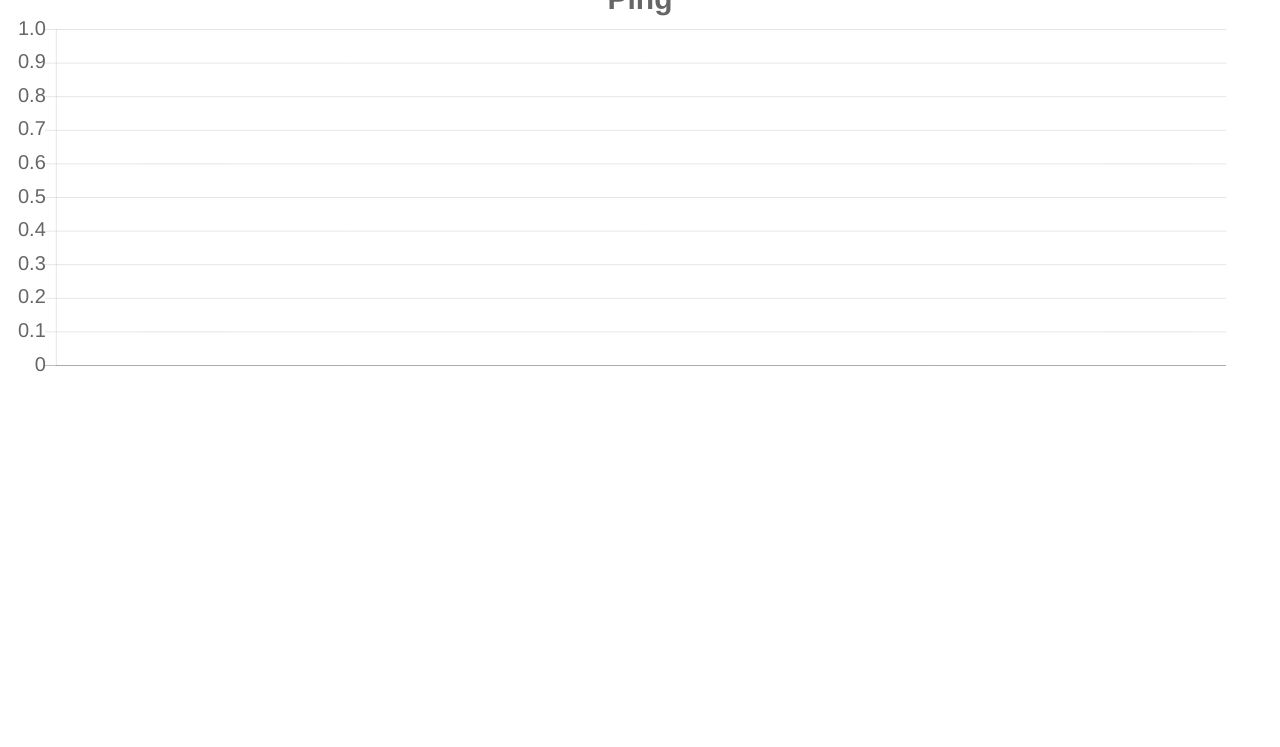
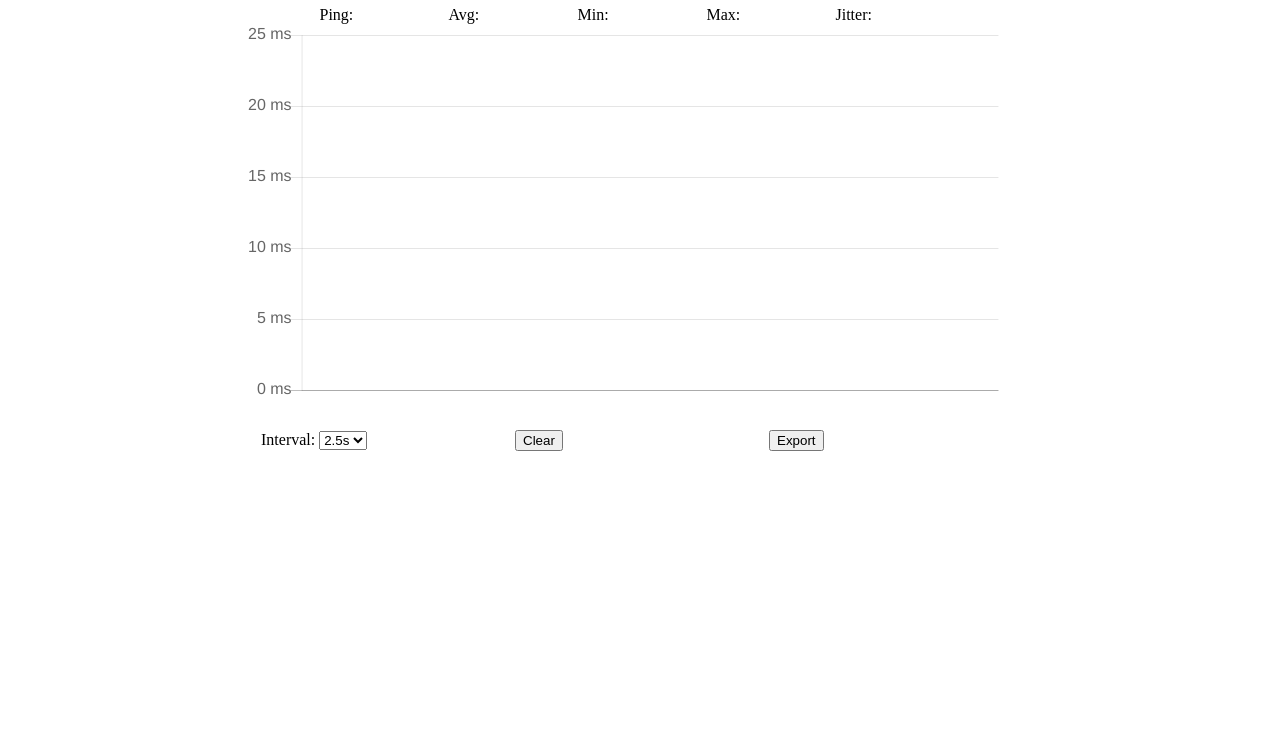
Before and after one commit to MClarkDev/ping-graph.com, a plain HTML site: page resources/index.html in a window 1280 px wide. Shown: the part 53-800 px from the top of the page. Drawn offline with Linux system fonts and the light colour scheme.

Commit message:
Adding and moving components on the UI.

```diff
--- a/resources/index.html
+++ b/resources/index.html
@@ -1,21 +1,86 @@
 <html>
 <head>
+<title>Ping Graph</title>
+
+<meta name="viewport" content="width=device-width, initial-scale=1.0">
+
+<meta charset="UTF-8">
 <meta content="text/html;charset=utf-8" http-equiv="Content-Type">
+
+<meta name="keywords" content="ping, graph, ping test">
+<meta name="description"
+	content="Ping stability testing in your web browser.">
+<meta name="author" content="MClarkDev.com">
+
+<link rel="icon" type="image/png" href="/favicon.png" />
+
 <script src="/res/Chart.bundle.min.js"></script>
 <script src="/res/utils.js"></script>
-<script src="/res/main.js"></script>
-<script src="/res/charting.js"></script>
+<script src="/res/ping-graph.js"></script>
+
+<link rel="stylesheet" type="text/css" href="/res/index.css" />
 </head>
-<body onload="initCharting();">
+<body onload="init();">
 
-	<!-- Ping -->
-	<div id="ping">
-		Time:&nbsp; <span id="wsping"></span>
-	</div>
+	<div id="wrapper">
 
-	<!--  Graph -->
-	<div id="graph">
-		<canvas id="chart-realtime" width="1024" height="350"></canvas>
+		<!--  Header -->
+		<div id="header">
+			<span id="title">Ping Graph</span>
+		</div>
+
+		<!--  About -->
+		<div id="about">Some awesome and useful information.</div>
+
+		<!-- Details Bar -->
+		<div id="details">
+
+			<table class="details">
+				<tr>
+					<td>Ping:&nbsp;<span id="wsping"></span></td>
+
+					<td>Avg:&nbsp;<span id="wsavg"></span></td>
+
+					<td>Min:&nbsp;<span id="wsmin"></span></td>
+
+					<td>Max:&nbsp;<span id="wsmax"></span></td>
+
+					<td>Jitter:&nbsp;<span id="wsjitt"></span></td>
+				</tr>
+			</table>
+		</div>
+
+		<!--  Graph -->
+		<div id="graph">
+			<canvas id="chart-realtime"></canvas>
+		</div>
+
+		<!-- Options -->
+		<div id="options">
+
+			<table class="options">
+				<tr>
+					<td><label for="interval">Interval:</label> <select
+						id="interval" onchange="updateInterval();">
+							<option value="1000">1s</option>
+							<option value="2500" selected>2.5s</option>
+							<option value="5000">5s</option>
+							<option value="10000">10s</option>
+							<option value="15000">15s</option>
+							<option value="30000">30s</option>
+							<option value="60000">60s</option>
+					</select></td>
+
+					<td>
+						<button onclick="clearData();">Clear</button>
+					</td>
+
+					<td>
+						<button onclick="exportData();">Export</button>
+					</td>
+				</tr>
+			</table>
+		</div>
 	</div>
 </body>
 </html>
--- a/resources/res/charting.js
+++ /dev/null
@@ -1,71 +0,0 @@
-//
-// WS Ping Charting
-//
-
-var ws;
-var reconnect = true;
-var t0 = 0;
-
-document.wsping = {
-	times : [],
-	data : []
-};
-
-connect();
-setInterval(ping, 2500);
-
-function connect() {
-	var host = window.location.host;
-	var uri = "ws://" + host + "/ping/";
-	ws = new WebSocket(uri);
-}
-
-ws.onopen = function() {
-};
-
-ws.onmessage = function(data) {
-	pong();
-};
-
-ws.onclose = function() {
-	if (reconnect) {
-		connect();
-	}
-};
-
-ws.onerror = function(err) {
-	console.log("Error: " + err);
-};
-
-function ping() {
-	t0 = Date.now();
-	ws.send("ping");
-}
-
-function pong() {
-
-	var t1 = Date.now();
-	var ping = (t1 - t0);
-
-	document.getElementById("wsping").innerHTML = ("" + ping + "ms");
-
-	document.wsping.times.push(t1);
-	document.wsping.data.push(ping);
-	updateGraph();
-}
-
-function updateGraph() {
-
-	var times = document.wsping.times;
-	var data = document.wsping.data;
-
-	var labels = [];
-	for (x = 0; x < times.length; x++) {
-
-		labels.push(getTimeStamp(times[x]));
-	}
-
-	document.chart.data.labels = labels;
-	document.chart.data.datasets[0].data = data;
-	document.chart.update();
-}
--- /dev/null
+++ b/resources/res/index.css
@@ -0,0 +1,45 @@
+#wrapper {
+	width: 100%;
+	height: 100%;
+	top: 0px;
+	left: 0px;
+	right: 0px;
+	bottom: 0px;
+	min-width: 300px;
+}
+
+#header {
+	width: auto;
+	margin-left: auto;
+	margin-right: auto;
+	font-size: 26px;
+}
+
+#about {
+
+}
+
+#graph {
+	margin-left: auto;
+	margin-right: auto;
+	min-width: 300px;
+	max-width: 800px;
+	max-height: 500px;
+}
+
+#details {
+
+}
+
+table {
+	margin-left: auto;
+	margin-right: auto;
+}
+
+.details td {
+	width: 125px;
+}
+
+.options td {
+	width: 250px;
+}
--- a/resources/res/main.js
+++ /dev/null
@@ -1,62 +0,0 @@
-//
-// Initialize Charting
-//
-
-function initCharting() {
-
-	var ctx = document.getElementById("chart-realtime").getContext('2d');
-
-	var chartConfig = {
-		datasets : [ {
-			fill : true,
-			lineTension : 0.1,
-			backgroundColor : "rgba(75,192,192,0.4)",
-			borderColor : "rgba(75,192,192,1)",
-			borderCapStyle : 'butt',
-			borderDashOffset : 0.0,
-			borderJoinStyle : 'miter',
-			pointBorderColor : "rgba(75,192,192,1)",
-			pointBackgroundColor : "#fff",
-			pointBorderWidth : 1,
-			pointRadius : 1,
-			pointHitRadius : 10,
-			spanGaps : false,
-		} ]
-	};
-
-	options = {
-		responsive : true,
-		maintainAspectRatio : true,
-		scales : {
-			yAxes : [ {
-				ticks : {
-					beginAtZero : true,
-					fontSize : 20
-				}
-			} ],
-			xAxes : [ {
-				ticks : {
-					fontSize : 20
-				}
-			} ]
-		},
-		title : {
-			display : true,
-			text : 'Ping',
-			fontSize : 30
-		},
-		legend : {
-			display : false
-		},
-		tooltips : {
-			titleFontSize : 25,
-			bodyFontSize : 20
-		}
-	};
-
-	document.chart = new Chart(ctx, {
-		type : "line",
-		data : chartConfig,
-		options : options
-	});
-}
--- /dev/null
+++ b/resources/res/ping-graph.js
@@ -0,0 +1,220 @@
+//
+// Initialize Charting
+//
+
+function initCharting() {
+
+	var ctx = document.getElementById("chart-realtime").getContext('2d');
+
+	var chartConfig = {
+		datasets : [ {
+			fill : true,
+			lineTension : 0.1,
+			backgroundColor : "rgba(75,192,192,0.4)",
+			borderColor : "rgba(75,192,192,1)",
+			borderCapStyle : 'butt',
+			borderDashOffset : 0.0,
+			borderJoinStyle : 'miter',
+			pointBorderColor : "rgba(75,192,192,1)",
+			pointBackgroundColor : "#fff",
+			pointBorderWidth : 1,
+			pointRadius : 1,
+			pointHitRadius : 10,
+			spanGaps : false,
+		} ]
+	};
+
+	options = {
+		responsive : true,
+		maintainAspectRatio : true,
+		scales : {
+			yAxes : [ {
+				ticks : {
+					beginAtZero : true,
+					suggestedMax : 25,
+					autoSkip : true,
+					maxTicksLimit : 20,
+					fontSize : 16,
+					callback : function(label, index, labels) {
+						return label + ' ms';
+					}
+				}
+			} ],
+			xAxes : [ {
+				ticks : {
+					autoSkip : true,
+					maxTicksLimit : 20,
+					fontSize : 18
+				}
+			} ]
+		},
+		title : {
+			display : false,
+		},
+		legend : {
+			display : false
+		},
+		tooltips : {
+			titleFontSize : 25,
+			bodyFontSize : 20
+		}
+	};
+
+	document.chart = new Chart(ctx, {
+		type : "line",
+		data : chartConfig,
+		options : options
+	});
+}
+
+//
+// WS Ping Charting
+//
+
+var ws;
+var reconnect = true;
+var t0 = 0;
+var pingTask;
+var samples = 10;
+
+document.wsping = {
+	time : [],
+	data : []
+};
+
+document.wstime = {
+	now : 0,
+	min : 1000,
+	max : 0,
+	avg : 0,
+	lst : []
+};
+
+connect();
+
+function init() {
+
+	initCharting();
+	updateInterval();
+}
+
+function updateInterval() {
+
+	var interval = document.getElementById("interval").value;
+
+	clearInterval(pingTask);
+
+	pingTask = setInterval(ping, interval);
+}
+
+function connect() {
+	var host = window.location.host;
+	var uri = "ws://" + host + "/ping/";
+	ws = new WebSocket(uri);
+}
+
+ws.onmessage = function(data) {
+	pong();
+};
+
+ws.onclose = function() {
+	if (reconnect) {
+		connect();
+	}
+};
+
+ws.onerror = function(err) {
+	console.log("Error: " + err);
+};
+
+function ping() {
+	ws.send("ping");
+	t0 = Date.now();
+}
+
+function pong() {
+
+	var t1 = Date.now();
+	var ping = (t1 - t0);
+
+	document.wstime.now = ping;
+
+	// update minimum
+	if (ping < document.wstime.min) {
+		document.wstime.min = ping;
+	}
+
+	// update maximum
+	if (ping > document.wstime.max) {
+		document.wstime.max = ping;
+	}
+
+	// keep last 10 in a buffer
+	document.wstime.lst.push(ping);
+	if (document.wstime.lst.length > 10) {
+		document.wstime.lst.pop();
+	}
+
+	// calculate the average
+	var avg = 0;
+	for (var x = 0; x < samples; x++) {
+		avg += document.wstime.lst[x];
+	}
+	document.wstime.avg = (avg / samples);
+
+	// push to data array
+	document.wsping.time.push(t1);
+	document.wsping.data.push(ping);
+
+	// update ui elements
+	updateUI();
+	updateGraph();
+}
+
+function updateUI() {
+
+	document.getElementById("wsping").innerHTML = document.wstime.now;
+	document.getElementById("wsavg").innerHTML = document.wstime.avg;
+
+	document.getElementById("wsmin").innerHTML = document.wstime.min;
+	document.getElementById("wsmax").innerHTML = document.wstime.max;
+
+	// document.getElementById("wsjitt").innerHTML = document.wstime.now;
+}
+
+function updateGraph() {
+
+	var time = document.wsping.time;
+	var data = document.wsping.data;
+
+	var labels = [];
+	for (x = 0; x < time.length; x++) {
+
+		labels.push(getTimeStamp(time[x]));
+	}
+
+	document.chart.data.labels = labels;
+	document.chart.data.datasets[0].data = data;
+	document.chart.update();
+}
+
+function clearData() {
+
+}
+
+function exportData() {
+
+	const jsonStr = JSON.stringify(document.wsping);
+
+	let element = document.createElement('a');
+	element.setAttribute('href', 'data:text/plain;charset=utf-8,'
+			+ encodeURIComponent(jsonStr));
+	element.setAttribute('download', "export.json");
+
+	element.style.display = 'none';
+	document.body.appendChild(element);
+
+	element.click();
+
+	document.body.removeChild(element);
+}
--- a/resources/res/utils.js
+++ b/resources/res/utils.js
@@ -46,3 +46,16 @@ function reduce(arr, skip) {
 	}
 	return res;
 }
+
+function skip(arr, skip) {
+
+	var res = [];
+	for (x = 0; x < arr.length; x++) {
+		if (x % skip == 0) {
+			res[x] = arr[x];
+		} else {
+			res[x] = "";
+		}
+	}
+	return res;
+}
```
Also changed, not shown: 1 other file.
